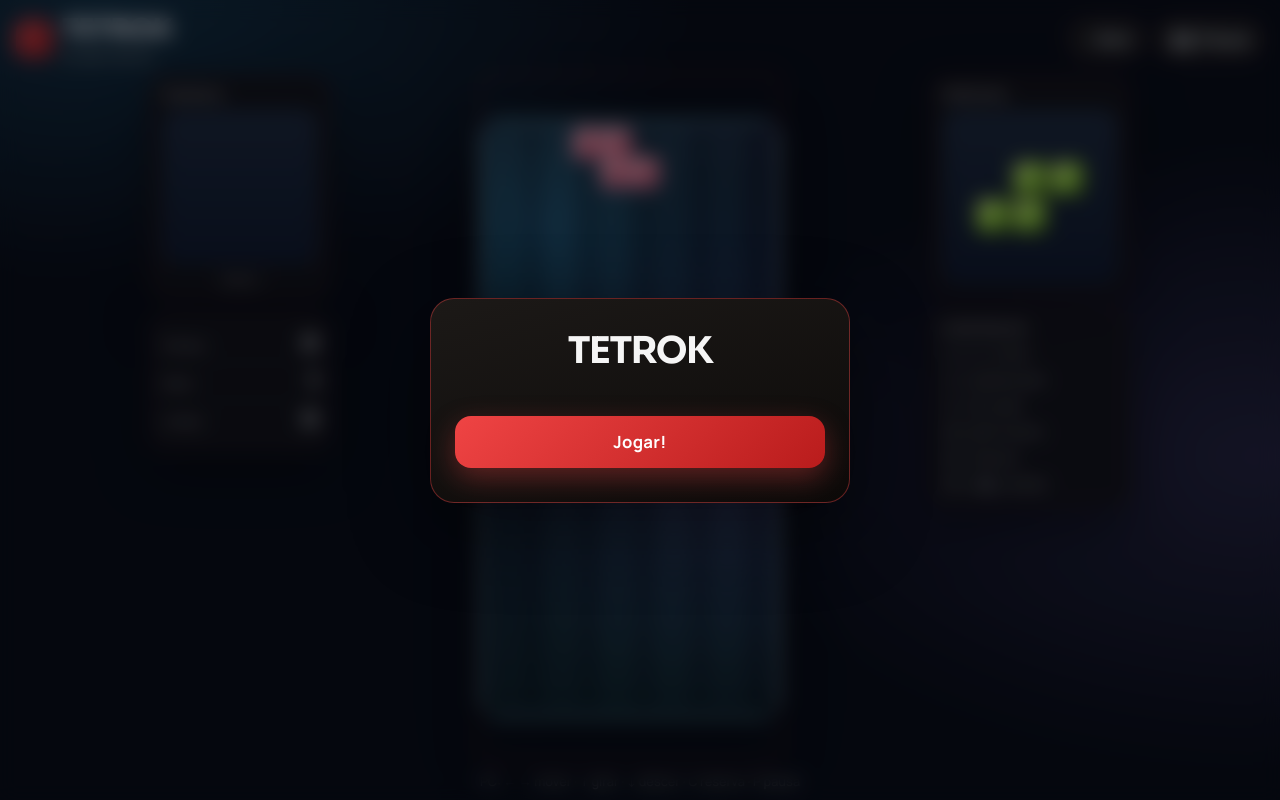
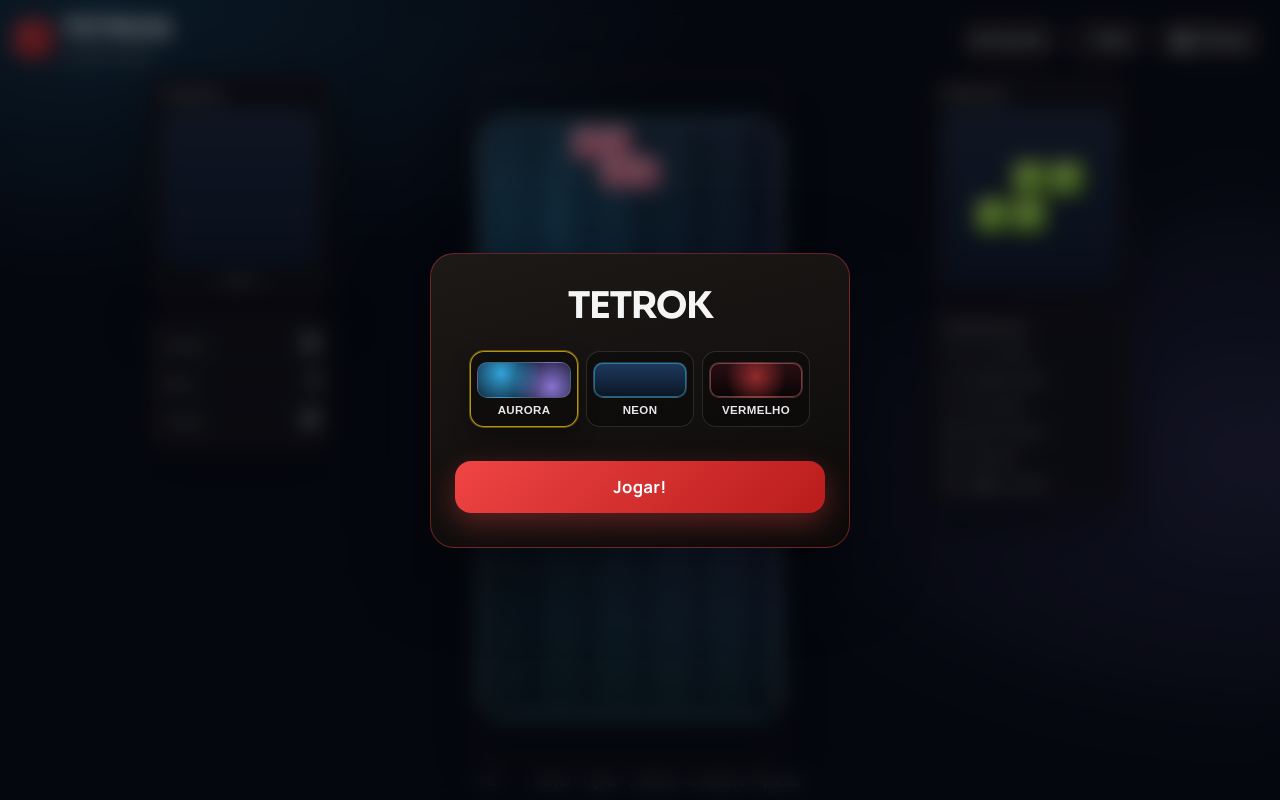
Before and after one commit to KT3746/cao-do-demonio, a website: page index.html in a window 1280 px wide. Drawn offline with Linux system fonts and the light colour scheme.

Commit message:
Cache-bust v=23-5cf5453 with 3 themes

```diff
--- a/index.html
+++ b/index.html
@@ -13,11 +13,11 @@
     <meta property="og:description" content="Arcade original, em português, para jogar no celular e no computador." />
     <meta property="og:type" content="website" />
     <title>TETROK</title>
-    <link rel="icon" href="assets/favicon.svg?v=22-540e216" type="image/svg+xml" />
+    <link rel="icon" href="assets/favicon.svg?v=23-5cf5453" type="image/svg+xml" />
     <link rel="preconnect" href="https://fonts.googleapis.com" />
     <link rel="preconnect" href="https://fonts.gstatic.com" crossorigin />
     <link href="https://fonts.googleapis.com/css2?family=Manrope:wght@500;600;700;800&family=Sora:wght@600;700;800&display=swap" rel="stylesheet" />
-    <link rel="stylesheet" href="css/styles.css?v=22-540e216" />
+    <link rel="stylesheet" href="css/styles.css?v=23-5cf5453" />
   </head>
   <body>
     <div class="aurora" aria-hidden="true"></div>
@@ -45,6 +45,10 @@
           </div>
         </div>
         <div class="toolbar">
+          <button type="button" id="btn-theme" class="chip" title="Trocar visual">
+            <span class="icon" aria-hidden="true">◈</span>
+            <span class="btn-label" id="theme-label">Aurora</span>
+          </button>
           <button type="button" id="btn-sound" class="chip" aria-pressed="false" title="Silenciar">
             <span class="icon" aria-hidden="true">♪</span>
             <span class="btn-label">Som</span>
@@ -167,10 +171,24 @@
                 <h2 id="overlay-title">TETROK</h2>
         <p id="overlay-text" hidden></p>
         <div id="overlay-score" class="overlay-score" hidden></div>
+        <div id="theme-picker" class="theme-picker" role="group" aria-label="Versão visual">
+          <button type="button" class="theme-swatch is-on" data-theme="aurora" title="Aurora">
+            <span class="swatch swatch-aurora"></span>
+            <span>Aurora</span>
+          </button>
+          <button type="button" class="theme-swatch" data-theme="navy" title="Neon navy">
+            <span class="swatch swatch-navy"></span>
+            <span>Neon</span>
+          </button>
+          <button type="button" class="theme-swatch" data-theme="crimson" title="Vermelho profundo">
+            <span class="swatch swatch-crimson"></span>
+            <span>Vermelho</span>
+          </button>
+        </div>
         <button type="button" id="btn-play" class="cta">Jogar</button>
       </div>
     </div>
 
-    <script type="module" src="js/main.js?v=22-540e216"></script>
+    <script type="module" src="js/main.js?v=23-5cf5453"></script>
   </body>
 </html>
```
